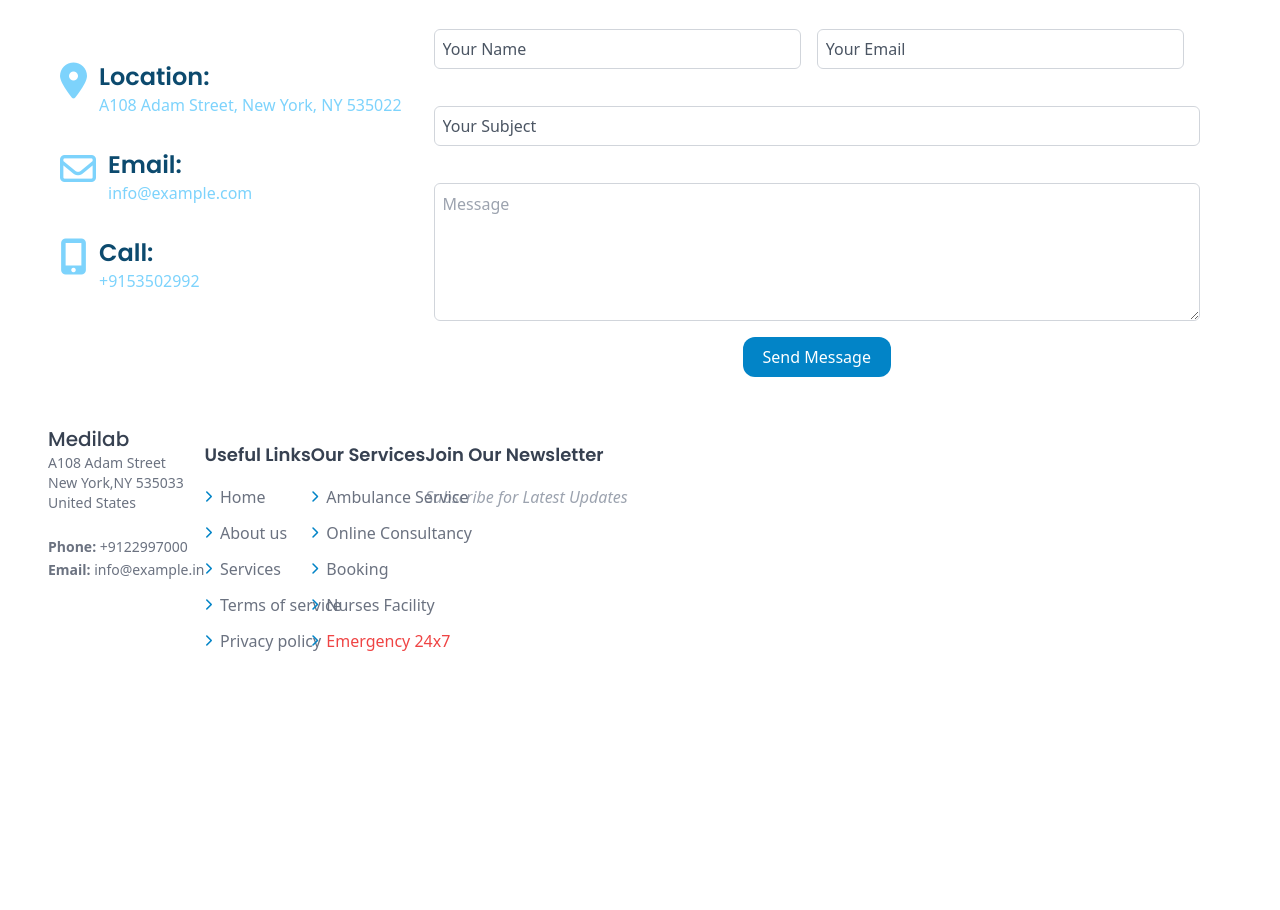
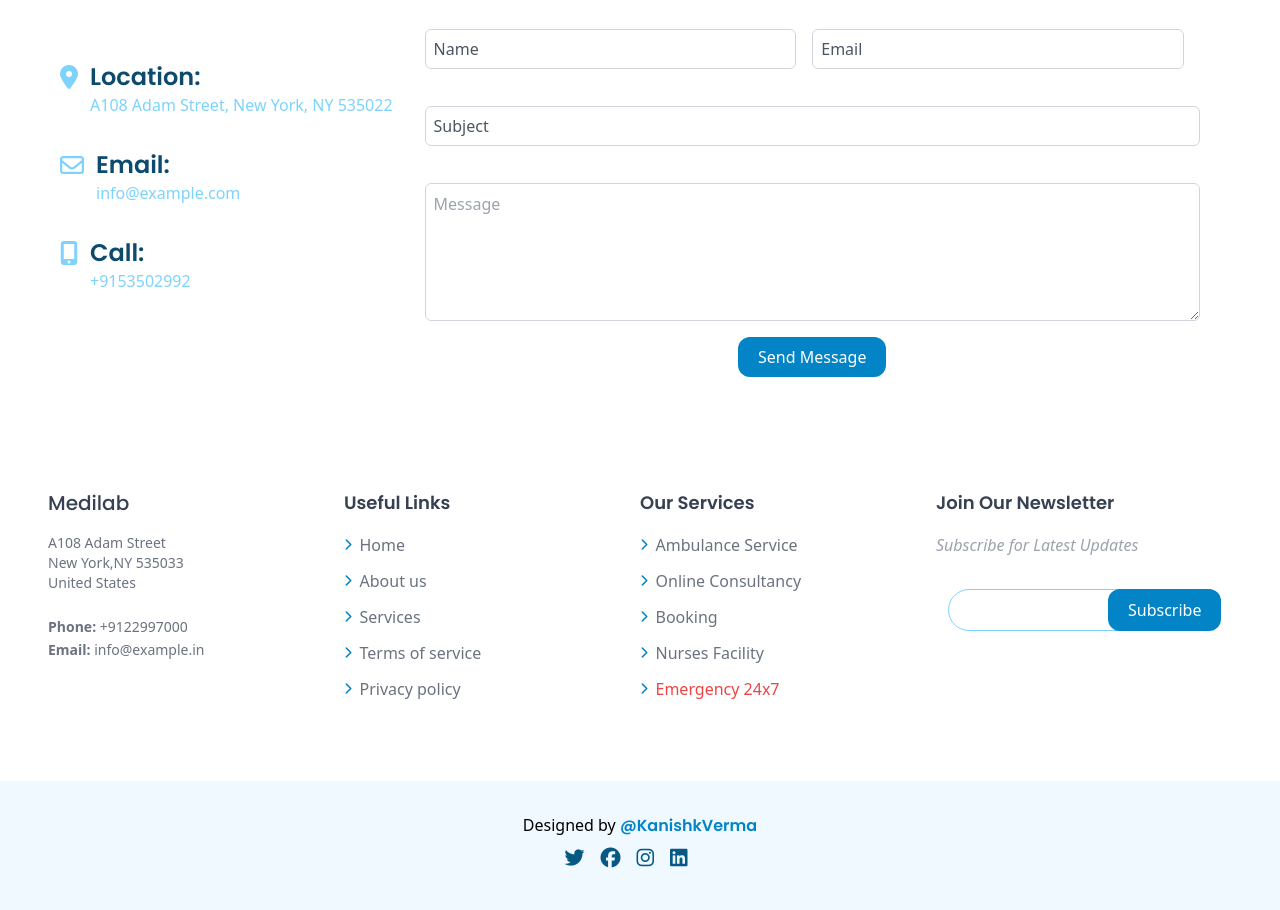
Before and after one commit to Kanishk567/Tailwindcss-Medilab-, a website built with Vite: page index.html in a window 1280 px wide. Shown: the part 7440-8350 px from the top of the page. Before the commit the page ends 8125 px from the top, so only its background shows below. Built offline with nearby package versions, Linux system fonts and the light colour scheme.

Commit message:
Adding LowerFooter

```diff
--- a/index.html
+++ b/index.html
@@ -45,9 +45,9 @@
                         <a href="#home" onclick="handleMenu()"  class="text-gray-600 block   hover:bg-gray-100 hover:rounded-md  hover:text-sky-600 ">Home</a>
                         <a href="#about" onclick="handleMenu()"  class="text-gray-600 block   hover:bg-gray-100 hover:rounded-md hover:text-sky-600 ">About</a>
                         <a href="#services" onclick="handleMenu()"  class="text-gray-600  block  hover:bg-gray-100 hover:rounded-md   hover:text-sky-600 ">Services</a>
-                        <a href="#" onclick="handleMenu()"  class="text-gray-600  block  hover:bg-gray-100 hover:rounded-md   hover:text-sky-600 ">Departments</a>
-                        <a href="#" onclick="handleMenu()"  class="text-gray-600  block  hover:bg-gray-100 hover:rounded-md   hover:text-sky-600 ">Doctors</a>
-                        <a href="#" onclick="handleMenu()"  class="text-gray-600  block  hover:bg-gray-100 hover:rounded-md   hover:text-sky-600 ">Contact</a>
+                        <a href="#departments" onclick="handleMenu()"  class="text-gray-600  block  hover:bg-gray-100 hover:rounded-md   hover:text-sky-600 ">Departments</a>
+                        <a href="#doctors" onclick="handleMenu()"  class="text-gray-600  block  hover:bg-gray-100 hover:rounded-md   hover:text-sky-600 ">Doctors</a>
+                        <a href="#contact" onclick="handleMenu()"  class="text-gray-600  block  hover:bg-gray-100 hover:rounded-md   hover:text-sky-600 ">Contact</a>
 
                     </div>
 
@@ -82,9 +82,9 @@
                 <a href="#home" class="text-gray-600   hover:underline  hover:text-sky-600 hover:underline-offset-8  active:underline  active:text-sky-600 active:underline-offset-8">Home</a>
                 <a href="#about" class="text-gray-600   hover:underline hover:text-sky-600 hover:underline-offset-8  active:underline  active:text-sky-600 active:underline-offset-8">About</a>
                 <a href="#services" class="text-gray-600   hover:underline  hover:text-sky-600 hover:underline-offset-8  active:underline  active:text-sky-600 active:underline-offset-8">Services</a>
-                <a href="#" class="text-gray-600   hover:underline  hover:text-sky-600 hover:underline-offset-8  active:underline  active:text-sky-600 active:underline-offset-8">Departments</a>
-                <a href="#" class="text-gray-600   hover:underline  hover:text-sky-600 hover:underline-offset-8  active:underline  active:text-sky-600 active:underline-offset-8">Doctors</a>
-                <a href="#" class="text-gray-600   hover:underline  hover:text-sky-600 hover:underline-offset-8  active:underline  active:text-sky-600 active:underline-offset-8">Contact</a>
+                <a href="#departments" class="text-gray-600   hover:underline  hover:text-sky-600 hover:underline-offset-8  active:underline  active:text-sky-600 active:underline-offset-8">Departments</a>
+                <a href="#doctors" class="text-gray-600   hover:underline  hover:text-sky-600 hover:underline-offset-8  active:underline  active:text-sky-600 active:underline-offset-8">Doctors</a>
+                <a href="#contact" class="text-gray-600   hover:underline  hover:text-sky-600 hover:underline-offset-8  active:underline  active:text-sky-600 active:underline-offset-8">Contact</a>
                 <button id="appointment" class="bg-sky-600 rounded-xl px-3 py-1  my-8 mx-5  text-lg text-white font-medium transition duration-500 hover:bg-sky-700"><a href="#appoint">Make an Appointment</a></button>
             </nav>
 
@@ -111,7 +111,7 @@
 
                     <p class="text-white px-9 text-lg">Lorem ipsum dolor sit amet, consectetur adipidolore magna aliqua. Duis aute irure dolor in reprehenderit Asperiores dolores sed et. Tenetur quia eos. Autem tempore quibusdam vel necessitatibus optio ad corporis.
                     </p>
-                    <button id="get_started" class="bg-sky-400 bg-opacity-50  rounded-full px-7 py-3   mt-12   text-sm  font-semibold group hover:bg-white  "> <a href="#" class="text-white transition duration-500 group-hover:text-sky-400">Learn More ></a></button>
+                    <button id="get_started" class="bg-sky-400 bg-opacity-50  rounded-full px-7 py-3   mt-12   text-sm  font-semibold transition duration-500 group hover:bg-white  "> <a href="#" class="text-white transition duration-500 group-hover:text-sky-400">Learn More ></a></button>
                 </div>
 
                 <div class="card2 flex flex-col justify-center space-y-8  items-center border-2  shadow-xl rounded-lg bg-white h-72 mx-3 xl:h-80 xl:mx-0 ">
@@ -422,7 +422,7 @@
 
          </section>
 
-         <section id="FQ" class="container mx-auto px-3 pb-12 bg-sky-50 space-y-4 sm:px-12 ">
+         <section id="fq" class="container mx-auto px-3 pb-12 bg-sky-50 space-y-4 sm:px-12 ">
             <div class="text-center px-3 mb-8">
                 <h1 class="font-semibold text-3xl  text-sky-900  font-['poppins'] my-16 underline-mid underline-thin ">Frequently Asked Questions</h1>
                 <p class="text-gray-600">Magnam dolores commodi suscipit. Necessitatibus eius consequatur ex aliquid fuga eum quidem. Sit sint consectetur velit. Quisquam quos quisquam cupiditate. Et nemo qui impedit suscipit alias ea. Quia fugiat sit in iste officiis commodi quidem hic quas.</p>
@@ -572,7 +572,7 @@
 
 
         <section id="contact">
-            <div id="Cheading" class=" text-center  mb-8 container mx-auto sm:px-12">
+            <div id="Cheading" class=" text-center px-3  mb-8 container mx-auto sm:px-12">
                 <h1 class="font-semibold text-3xl  text-sky-900  font-['poppins'] my-16 underline-mid underline-thin ">Contact</h1>
                 <p class="text-gray-600">Magnam dolores commodi suscipit. Necessitatibus eius consequatur ex aliquid fuga eum quidem. Sit sint consectetur velit. Quisquam quos quisquam cupiditate. Et nemo qui impedit suscipit alias ea. Quia fugiat sit in iste officiis commodi quidem hic quas.</p>
             </div>
@@ -585,7 +585,7 @@
             <div id="Cform" class="flex flex-col  mb-8 container mx-auto  sm:px-12 lg:flex-row  lg:justify-stretch">
                 <div id="Cicons" class="py-8 space-y-8 ">
                     <div class="flex  group ">
-                        <i class="fa-solid fa-location-dot fa-beat text-4xl text-sky-300 px-3 group-hover:text-sky-600"></i>
+                        <i class="fa-solid fa-location-dot fa-beat text-2xl text-sky-300 px-3 group-hover:text-sky-600"></i>
                         <div class="wrap">
                             <h2 class="text-sky-900 text-2xl font-semibold  font-[poppins]">Location:</h2>
                             <p class="text-sky-300 group-hover:text-sky-600">A108 Adam Street, New York, NY 535022</p>
@@ -593,7 +593,7 @@
 
                     </div>
                     <div class="flex  group ">
-                        <a href="#" ><i class="fa-regular fa-envelope text-4xl px-3 text-sky-300 group-hover:text-sky-600"></i></a>
+                        <a href="#" ><i class="fa-regular fa-envelope text-2xl px-3 text-sky-300 group-hover:text-sky-600"></i></a>
                         <div class="wrap">
                             <h2 class="text-sky-900 text-2xl font-semibold  font-[poppins]">Email:</h2>
                             <p class="text-sky-300 group-hover:text-sky-600">info@example.com</p>
@@ -601,7 +601,7 @@
 
                     </div>
                     <div class="flex  group ">
-                        <i class="fa-solid fa-mobile-screen-button text-4xl px-3 text-sky-300 group-hover:text-sky-600"></i>
+                        <i class="fa-solid fa-mobile-screen-button text-2xl px-3 text-sky-300 group-hover:text-sky-600"></i>
                         <div class="wrap">
                             <h2 class="text-sky-900 text-2xl font-semibold  font-[poppins]">Call:</h2>
                             <p class="text-sky-300 group-hover:text-sky-600">+9153502992</p>
@@ -612,9 +612,9 @@
 
                 <form id="form" action="/action_page.php" class="px-3  lg:grow lg:px-8 ">
                     <div class="grid grid-cols-1 gap-4  md:grid-cols-2 md:grid-rows-4  ">
-                        <input type="text" id="yname" name="yname" class="placeholder:text-gray-600 block w-full border border-gray-300 p-2 rounded-md focus:outline-none focus:ring-0 focus:border-sky-600 h-10 " placeholder="Your Name">
-                        <input type="text" id="mail" name="mail" class="placeholder:text-gray-600 block w-full border  border-gray-300 p-2 rounded-md focus:outline-none focus:ring-0 focus:border-sky-600 h-10  " placeholder="Your Email">
-                        <input type="text" id="sub" name="sub" class="placeholder:text-gray-600 block w-full border  border-gray-300 p-2 rounded-md focus:outline-none focus:ring-0 focus:border-sky-600 h-10 md:col-span-3  " placeholder="Your Subject">
+                        <input type="text" id="yname" name="yname" class="placeholder:text-gray-600 block w-full border border-gray-300 p-2 rounded-md focus:outline-none focus:ring-0 focus:border-sky-600 h-10 " placeholder="Name">
+                        <input type="text" id="mail" name="mail" class="placeholder:text-gray-600 block w-full border  border-gray-300 p-2 rounded-md focus:outline-none focus:ring-0 focus:border-sky-600 h-10  " placeholder="Email">
+                        <input type="text" id="sub" name="sub" class="placeholder:text-gray-600 block w-full border  border-gray-300 p-2 rounded-md focus:outline-none focus:ring-0 focus:border-sky-600 h-10 md:col-span-3  " placeholder="Subject">
                         <textarea name="Message" rows="5" class="w-full placeholder:text-600 border border-gray-300 p-2 rounded-md focus:outline-none focus:ring-0 focus:border-sky-600  md:col-span-3 md:row-span-2" placeholder="Message"></textarea>
 
                     </div>
@@ -626,10 +626,10 @@
             </div>
         </section>
     </main>
-    <footer class="container mx-auto px-3 pb-8 sm:px-12">
-        <div id="upfooter" class="flex flex-col lg:flex-row">
+    <footer class="container mx-auto px-3 mt-20 sm:px-12">
+        <section id="upfooter" class="grid grid-cols-1 mb-20 md:grid-cols-2 lg:grid-cols-4">
             <div class="wrap">
-                <h2 class="text-gray-700 text-xl font-[poppins] font-medium">Medilab</h2>
+                <h2 class="text-gray-700 text-xl font-[poppins] font-medium  my-4">Medilab</h2>
                 <p class="text-gray-500 text-sm">A108 Adam Street</p>
                 <p class="text-gray-500 text-sm">New York,NY 535033</p>
                 <p class="text-gray-500 text-sm">United States</p>
@@ -703,20 +703,45 @@
 
             </div>
 
-            <div class="warp">
+            <div class="warp ">
                 <h2 class="text-lg text-gray-700 font-semibold font-[poppins] my-4"> Join Our Newsletter </h2>
-                <p class="text-gray-400 italic font-medium">Subscribe for Latest Updates</p>
+                <p class="text-gray-400 italic font-medium ">Subscribe for Latest Updates</p>
+
+                <form action="action.php" class="relative py-2 px-3 box-border">
+                    <input type="text" class="  border my-6 w-48 -mr-8 border-sky-300 p-2 rounded-3xl focus:outline-none focus:ring-0 focus:border-sky-600 ">
+                    <input type="submit" value="Subscribe" class="absolute top-8 bottom-8  px-5 bg-sky-600 rounded-xl   text-white font-medium   transition duration-500 hover:bg-sky-700">
+                </form>
+
 
 
             </div>
 
 
-        </div>
+        </section>
+
+    </footer>
+
+    <section id="lofooter" class="bg-sky-50">
+            <section  class="container mx-auto px-3 py-8  bg-sky-50  sm:px-12 ">
+                <div class="text-center">Designed by <span class="text-sky-600 font-semibold font-[poppins]">@KanishkVerma</span></div>
+                <div class="flex  py-2  gap-4 pr-7 justify-center">
+                    <a href="#"><i class="fa-brands fa-twitter   fa-lg text-sky-800  transition duration-500 hover:text-sky-400"></i></a>
+                    <a href="#"><i class="fa-brands fa-facebook  fa-lg text-sky-800  transition duration-500 hover:text-sky-400"></i></a>
+                    <a href="#"><i class="fa-brands fa-instagram fa-lg text-sky-800  transition duration-500 hover:text-sky-400"></i></a>
+                    <a href="#"><i class="fa-brands fa-linkedin  fa-lg text-sky-800  transition duration-500 hover:text-sky-400"></i></a>
+                </div>
 
 
 
 
-    </footer>
+            </section>
+    </section>
+
+
+
+
+
+
 
 
 
```
Also changed, not shown: output.css.
